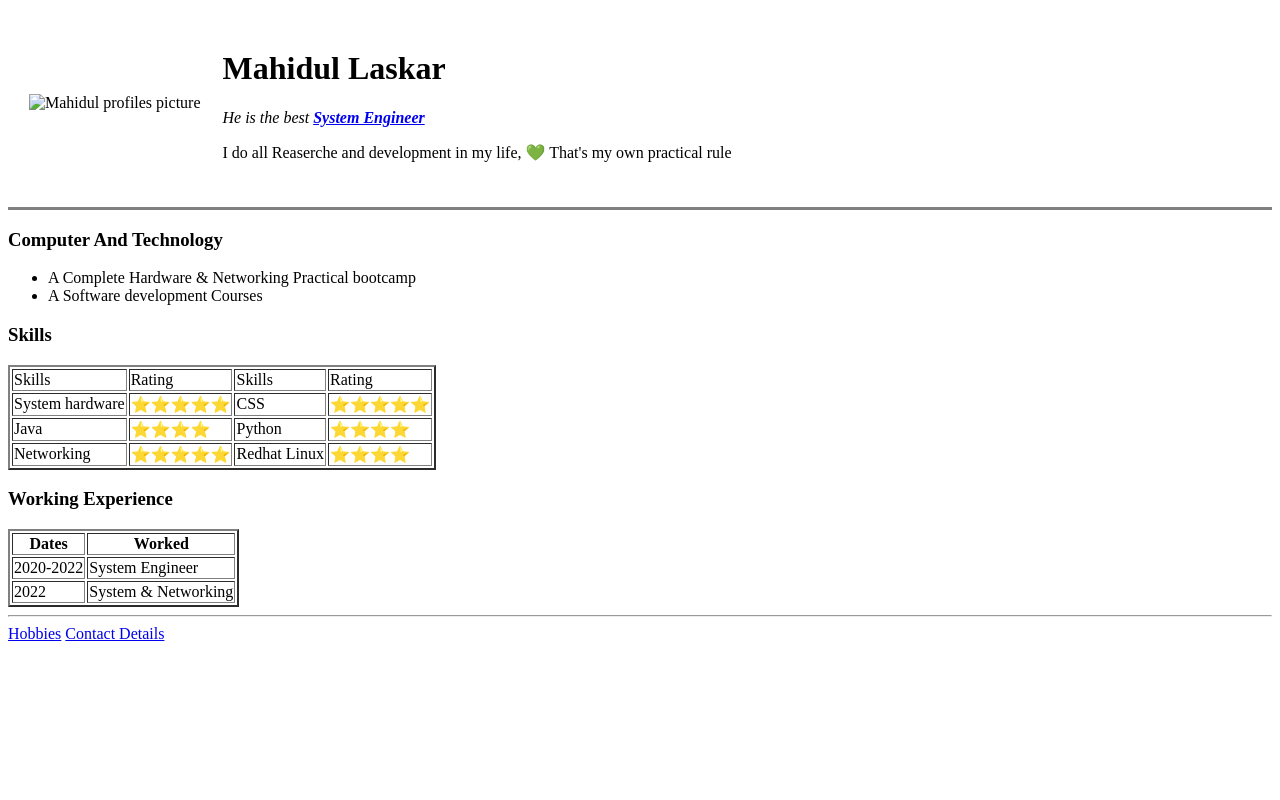
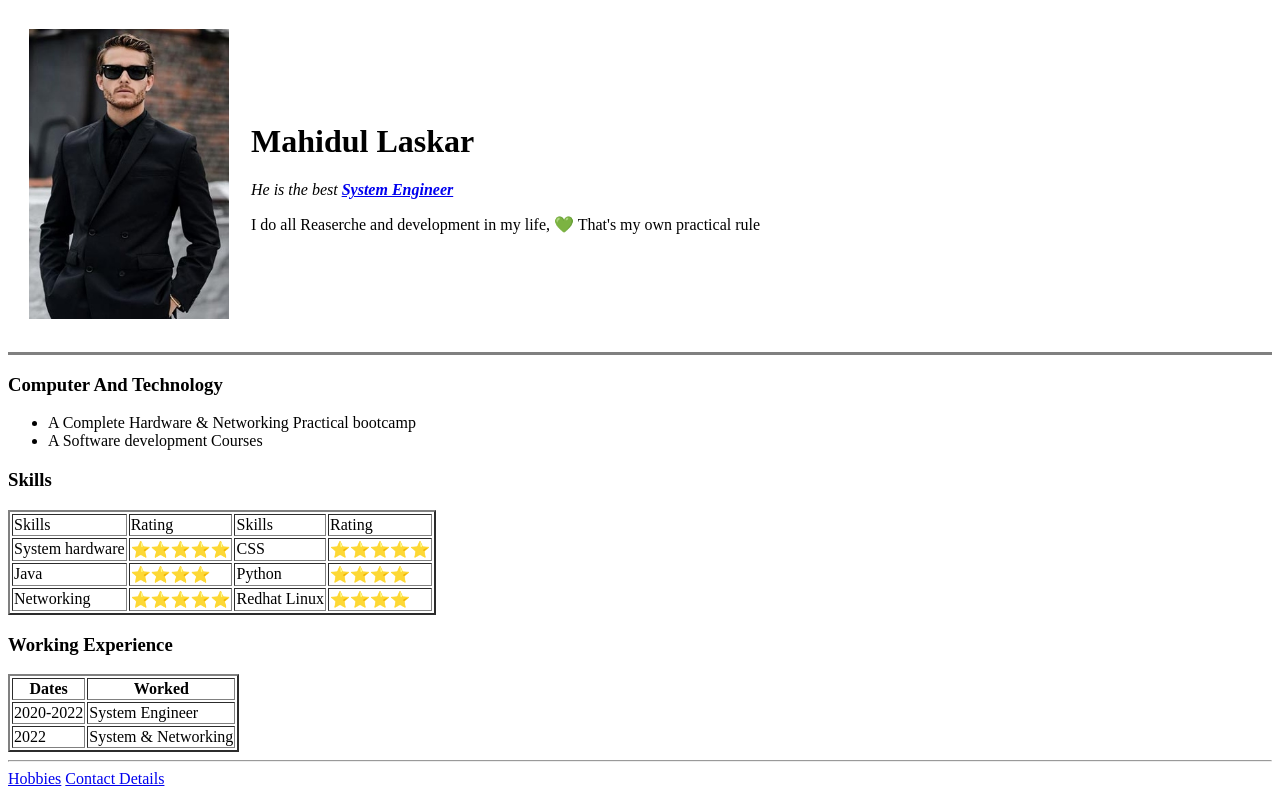
Before and after one commit to Mahigoal1999/cv, a plain HTML site: page index.html in a window 1280 px wide. Drawn offline with Linux system fonts and the light colour scheme.

Commit message:
Update index.html

```diff
--- a/index.html
+++ b/index.html
@@ -7,7 +7,7 @@
 <body>
     <table cellspacing="20">
         <tr>
-            <td><img src="images/black-suit-men-edited.jpg" width="200" height="290" alt=" Mahidul profiles picture"></td>
+            <td><img src="black-suit-men-edited.jpg" width="200" height="290" alt=" Mahidul profiles picture"></td>
             <td><h1>Mahidul Laskar</h1>
                 <p><em>He is the best <strong><a href="https://en.wikipedia.org/wiki/A._P._J._Abdul_Kalam">System Engineer</a></strong></em></p>
                 <p>I do all Reaserche and development in my life, 💚 That's my own practical rule</p></td>
```
